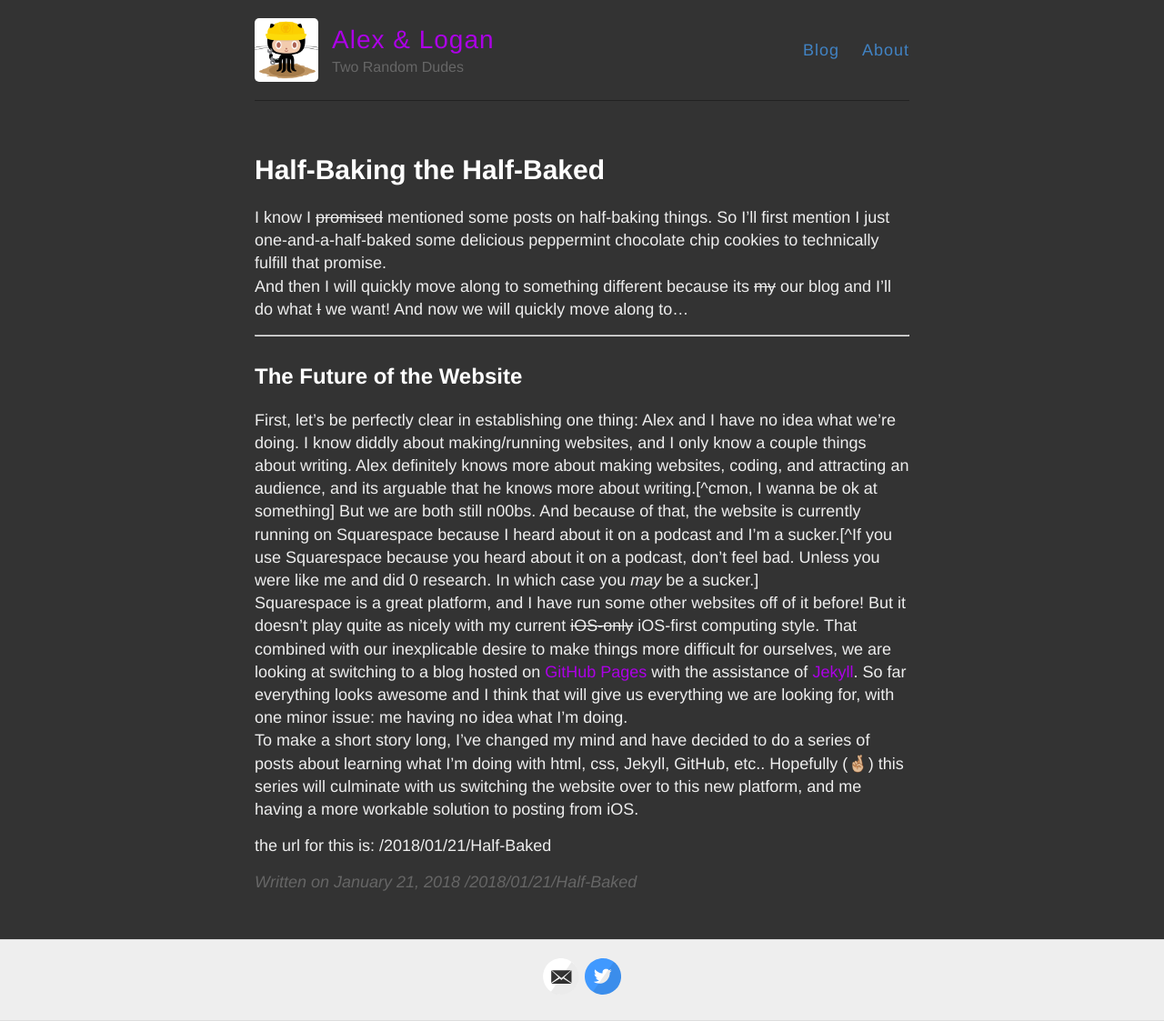
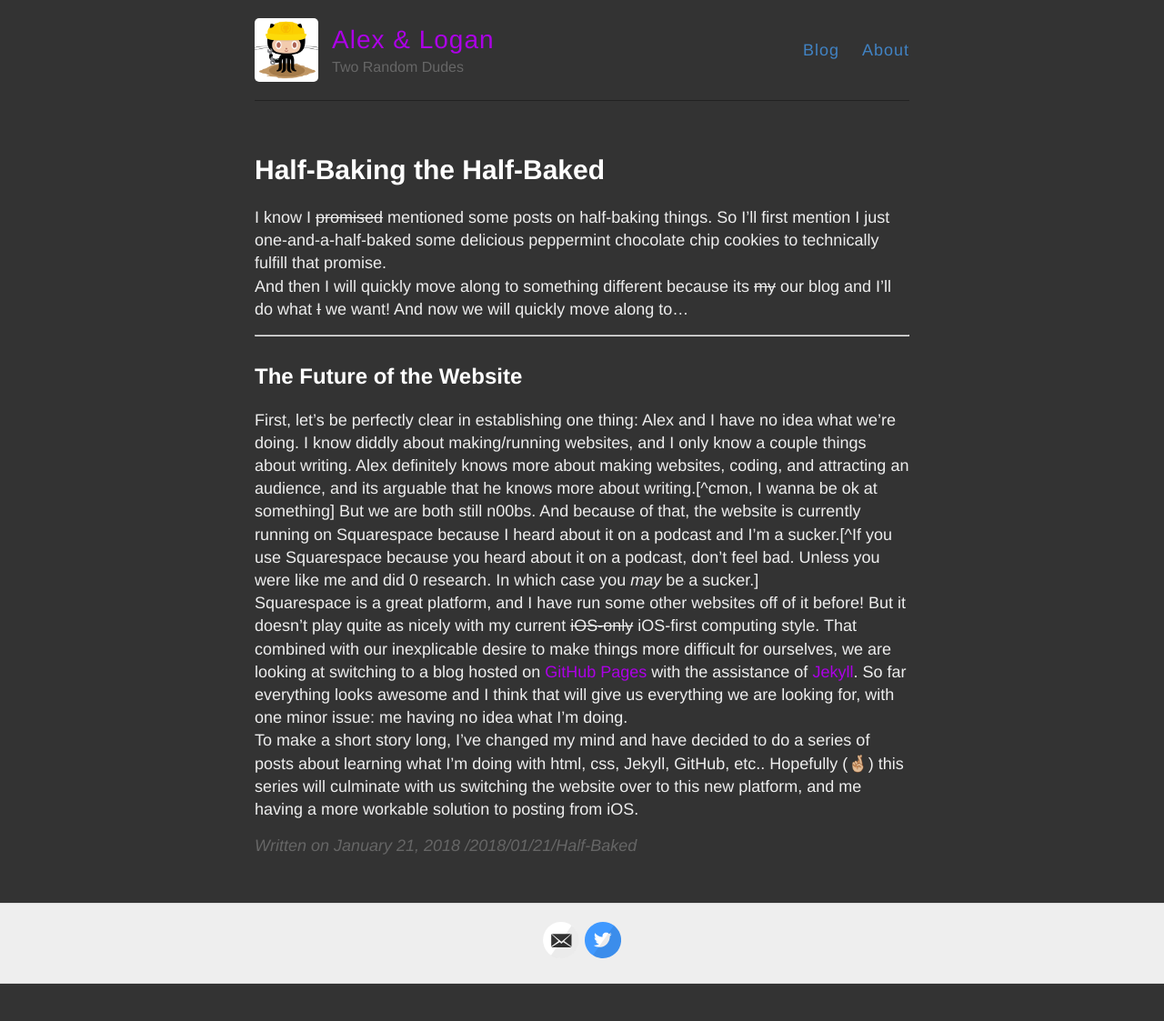
Before and after one commit to hencefarthing/hencefarthing.github.io, a Jekyll site: the page built from _posts/2018/01/21/2018-01-21-Half-Baked.md, in a window 1280 px wide. Shown: the whole page at 91% size. Built offline with Jekyll 4.4.1, drawn with Linux system fonts in a browser that asks for light colours; after the commit the page ends 1082 px from its top, so only the background shows below that.

Commit message:
removed something so i could tell if it updated

```diff
--- a/_posts/2018/01/21/2018-01-21-Half-Baked.md
+++ b/_posts/2018/01/21/2018-01-21-Half-Baked.md
@@ -14,6 +14,3 @@ And then I will quickly move along to something different because its ~~my~~ our
 First, let’s be perfectly clear in establishing one thing: Alex and I have no idea what we’re doing. I know diddly about making/running websites, and I only know a couple things about writing. Alex definitely knows more about making websites, coding, and attracting an audience, and its arguable that he knows more about writing.[^cmon, I wanna be ok at something] But we are both still n00bs. And because of that, the website is currently running on Squarespace because I heard about it on a podcast and I’m a sucker.[^If you use Squarespace because you heard about it on a podcast, don’t feel bad. Unless you were like me and did 0 research. In which case you *may* be a sucker.]
 Squarespace is a great platform, and I have run some other websites off of it before! But it doesn’t play quite as nicely with my current ~~iOS-only~~ iOS-first computing style. That combined with our inexplicable desire to make things more difficult for ourselves, we are looking at switching to a blog hosted on [GitHub Pages](pages.github.com) with the assistance of [Jekyll](jekyllrb.com). So far everything looks awesome and I think that will give us everything we are looking for, with one minor issue: me having no idea what I’m doing.
 To make a short story long, I’ve changed my mind and have decided to do a series of posts about learning what I’m doing with html, css, Jekyll, GitHub, etc.. Hopefully (🤞🏼) this series will culminate with us switching the website over to this new platform, and me having a more workable solution to posting from iOS.
-
-the url for this is:
-{{ page.url }}
```
